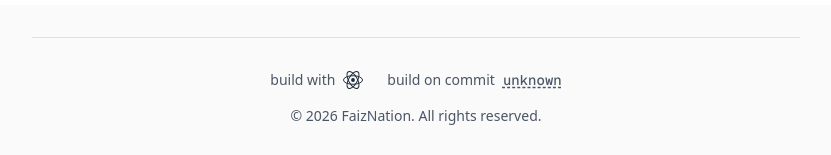
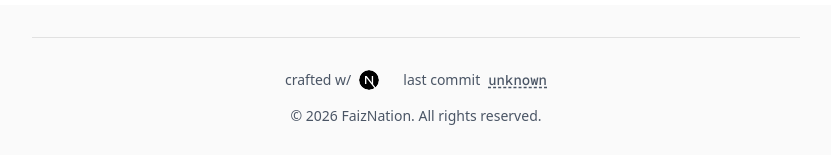
Before and after one commit to FaizNation/portofolio-faiznation, a Next.js app: page / in a window 1280 px wide. Shown: the part 642-797 px from the top of the page, without its empty margins (224-1055 px from the left). Built offline with nearby package versions, Linux system fonts and the light colour scheme; no server answers.

Commit message:
feat: add about page

```diff
--- /dev/null
+++ b/app/about/page.tsx
@@ -0,0 +1,24 @@
+export default function About() {
+    return (
+        <div className="w-full max-w-3xl flex flex-col px-8 md:px-16 bg-white dark:bg-black">
+            <section className="flex flex-col gap-8 py-16">
+                <h1 className="text-3xl md:text-5xl font-bold tracking-tight text-black dark:text-white">
+                    About Me
+                </h1>
+
+                <div className="flex flex-col gap-6 text-lg text-gray-600 dark:text-gray-400 leading-relaxed font-sans">
+                    <p>
+                        Hello! I'm Fadly Fais Fajarruddin, a software engineer passionate about building accessible and performant web applications.
+                    </p>
+                    <p>
+                        I enjoy exploring new technologies and sharing my knowledge with the developer community.
+                        This portfolio serves as a playground for my experiments and a showcase of my work.
+                    </p>
+                    <p>
+                        When I'm not coding, you can find me [add hobbies here].
+                    </p>
+                </div>
+            </section>
+        </div>
+    );
+}
--- a/app/components/Footer.tsx
+++ b/app/components/Footer.tsx
@@ -4,7 +4,7 @@ export default async function Footer() {
 
     try {
         const res = await fetch("https://api.github.com/repos/FaizNation/portofolio-faiznation/commits?per_page=1", {
-            next: { revalidate: 3600 },
+            cache: "no-store",
         });
         if (res.ok) {
             const data = await res.json();
@@ -23,24 +23,34 @@ export default async function Footer() {
 
                 <div className="flex items-center gap-6 font-medium">
                     <div className="flex items-center gap-2">
-                        <span>build with</span>
-                        <svg
-                            viewBox="-10.5 -9.45 21 18.9"
-                            fill="none"
-                            xmlns="http://www.w3.org/2000/svg"
-                            className="w-5 h-5 text-gray-800 dark:text-gray-200"
+                        <span>crafted w/</span>
+                        <a
+                            href="https://nextjs.org"
+                            target="_blank"
+                            rel="noopener noreferrer"
+                            className="text-black dark:text-white hover:opacity-80 transition-opacity"
+                            aria-label="Next.js"
                         >
-                            <circle cx="0" cy="0" r="2" fill="currentColor"></circle>
-                            <g stroke="currentColor" strokeWidth="1" fill="none">
-                                <ellipse rx="10" ry="4.5"></ellipse>
-                                <ellipse rx="10" ry="4.5" transform="rotate(60)"></ellipse>
-                                <ellipse rx="10" ry="4.5" transform="rotate(120)"></ellipse>
-                            </g>
-                        </svg>
+                            <svg
+                                viewBox="0 0 180 180"
+                                fill="none"
+                                xmlns="http://www.w3.org/2000/svg"
+                                className="w-5 h-5 bg-white dark:bg-black rounded-full"
+                            >
+                                <mask id="mask0" mask-type="alpha" maskUnits="userSpaceOnUse" x="0" y="0" width="180" height="180">
+                                    <circle cx="90" cy="90" r="90" fill="black" />
+                                </mask>
+                                <g mask="url(#mask0)">
+                                    <circle cx="90" cy="90" r="90" fill="currentColor" stroke="currentColor" strokeWidth="6" />
+                                    <path d="M149.508 157.52L69.142 54H54V125.97H66.1136V69.3836L139.999 164.845C143.333 162.614 146.509 160.165 149.508 157.52Z" fill="white" className="dark:fill-black" />
+                                    <rect x="115" y="54" width="12" height="72" fill="white" className="dark:fill-black" />
+                                </g>
+                            </svg>
+                        </a>
                     </div>
 
                     <div className="flex items-center gap-2">
-                        <span>build on commit</span>
+                        <span>last commit</span>
                         <a
                             href={commitUrl}
                             target="_blank"
--- a/app/components/Navbar.tsx
+++ b/app/components/Navbar.tsx
@@ -9,7 +9,7 @@ export default function Navbar() {
     const [isMobileMenuOpen, setIsMobileMenuOpen] = useState(false);
 
     const NAV_LINKS = [
-        { name: "/about", href: "#" },
+        { name: "/about", href: "/about" },
         { name: "/projects", href: "#" },
         { name: "/writing", href: "#" },
     ];
```
